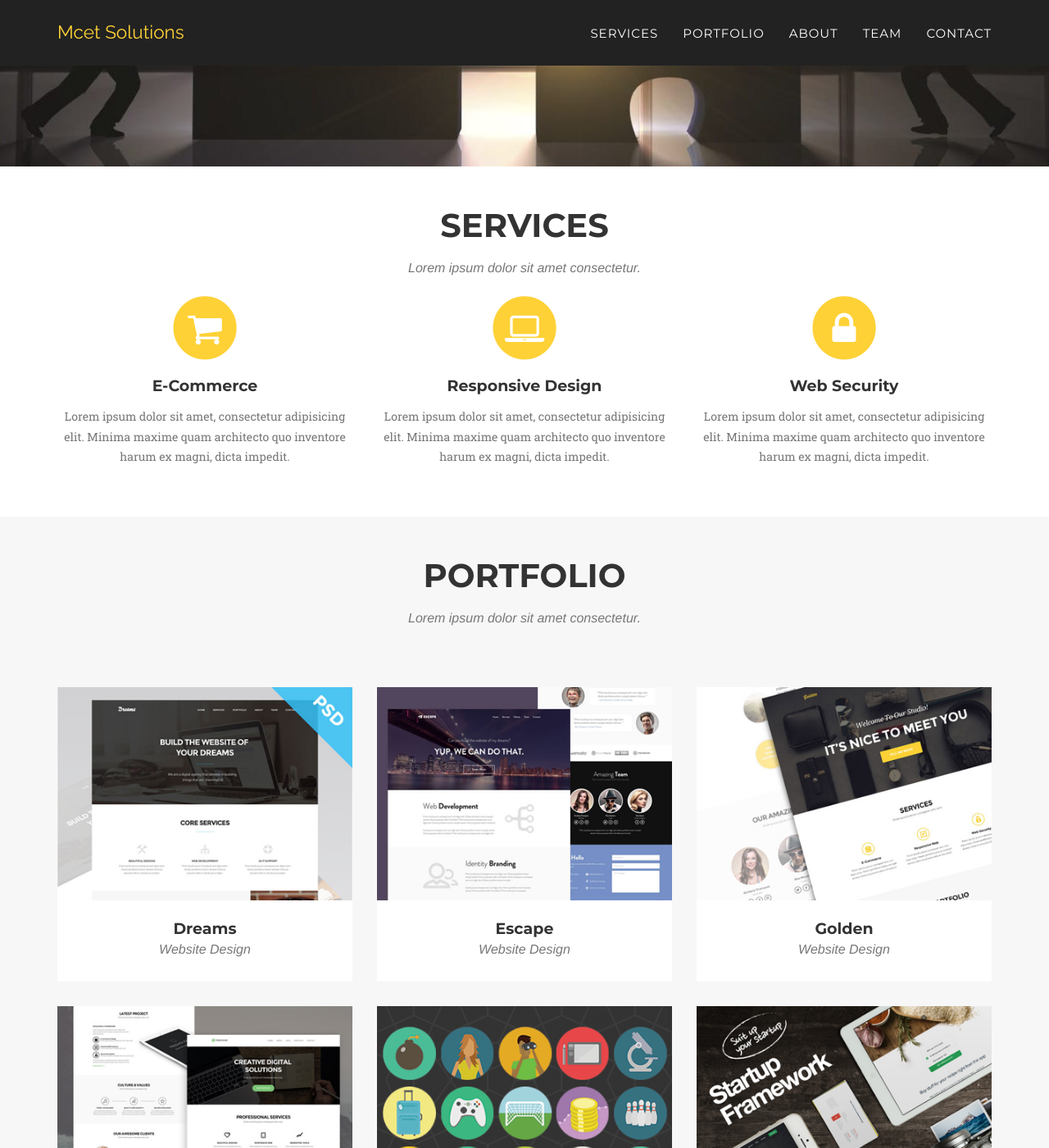
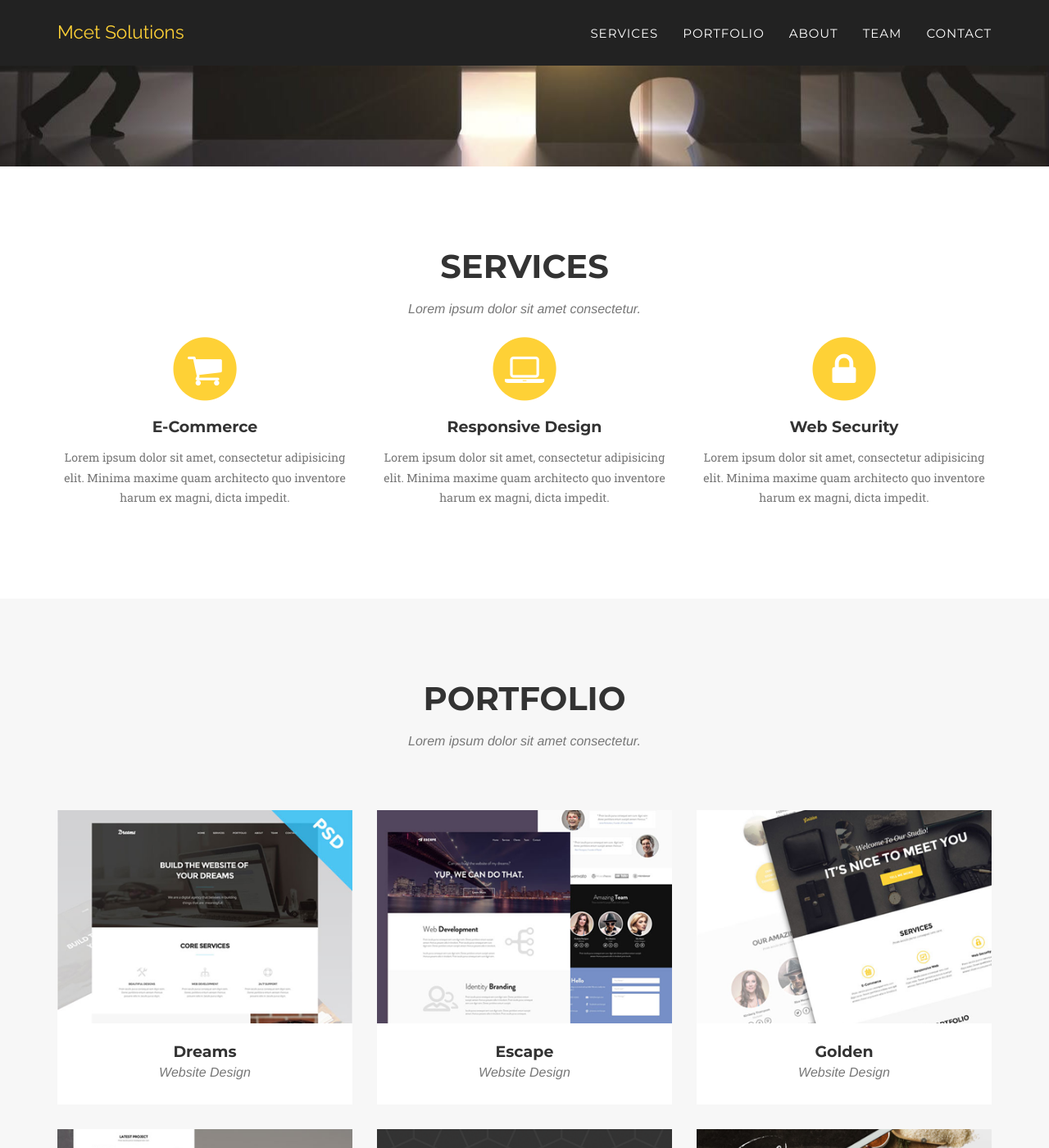
Before and after one commit to mcetsolutions/mcetsolutions.github.io, a Jekyll site: the page built from index.html, in a window 1280 px wide and 1400 px high, scrolled down 397 px. Shown: the whole window at 82% size. Built offline with Jekyll 4.4.1, drawn with Linux system fonts in a browser that asks for light colours; some web fonts are replaced.

Commit message:
Update agency.css

```diff
--- a/_includes/css/agency.css
+++ b/_includes/css/agency.css
@@ -464,7 +464,7 @@ header .intro-text .intro-lead-in {
 }
 
 section {
-    padding: 50px 0;
+    padding: 100px 0;
 }
 
 section h2.section-heading {
@@ -502,7 +502,7 @@ h4, .h4 {
 
 @media(min-width:768px) {
     section {
-        padding: 50px 0;
+        padding: 100px 0;
     }
 
     section h2.section-heading {
```
